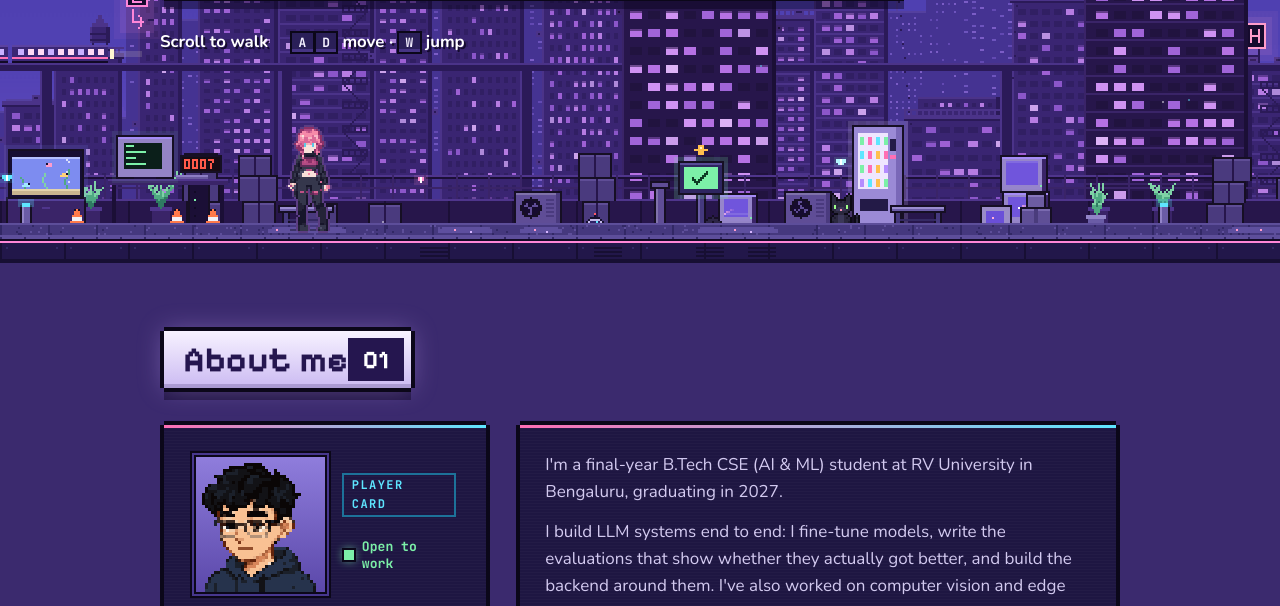
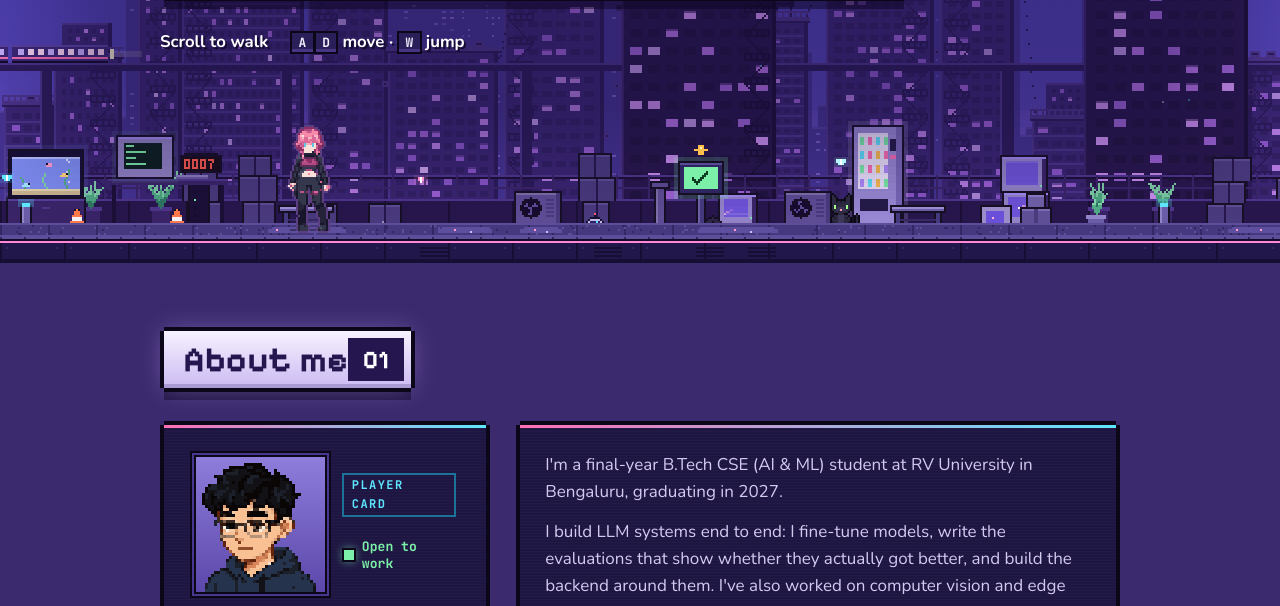
Before and after one commit to Neeraj1437/R-sum-, a plain HTML site: page index.html in a window 1280 px wide. Shown: the part 537-1143 px from the top of the page. Drawn offline with nearby package versions, Linux system fonts and the light colour scheme; no server answers; animation ran at ten frames a second.

Commit message:
fix : reduce the city density cluttered

```diff
--- a/script.js
+++ b/script.js
@@ -407,4 +407,18 @@
 
   /* ---------- footer year ---------- */
   $('#year').textContent = new Date().getFullYear();
+
+  /* ---------- text fades out just above the rooftop ----------
+     The rooftop strip (the girl, kiosks, cats) is drawn over the page, so the page's text fades out before it gets
+     there. --fade-at is where the fade ends, measured from the top of each element (style.css applies the mask). */
+  var faded = [].slice.call(document.querySelectorAll('main, .footer')), fadeQueued = false;
+  function setFade() {
+    fadeQueued = false;
+    var end = innerHeight - 80;
+    faded.forEach(function (el) { el.style.setProperty('--fade-at', Math.round(end - el.getBoundingClientRect().top) + 'px'); });
+  }
+  function queueFade() { if (!fadeQueued) { fadeQueued = true; requestAnimationFrame(setFade); } }
+  addEventListener('scroll', queueFade, { passive: true });
+  addEventListener('resize', queueFade);
+  setFade();
 })();
--- a/style.css
+++ b/style.css
@@ -171,6 +171,12 @@ kbd {
   image-rendering: pixelated; image-rendering: crisp-edges;
 }
 main, .footer { position: relative; z-index: 1; }
+/* the text fades out just above the rooftop strip, so the girl and the props never sit on top of it
+   (script.js keeps --fade-at at that line as you scroll; without it nothing fades) */
+main, .footer {
+  -webkit-mask-image: linear-gradient(to bottom, #000 calc(var(--fade-at, 100000px) - 110px), transparent var(--fade-at, 100000px));
+  mask-image: linear-gradient(to bottom, #000 calc(var(--fade-at, 100000px) - 110px), transparent var(--fade-at, 100000px));
+}
 
 .bubble {
   position: fixed; z-index: 31; left: 0; bottom: 0;
@@ -626,7 +632,7 @@ main { counter-reset: stop; }
 .letter__note { font-size: .9rem; text-align: center; color: var(--ink-3) !important; }
 
 /* ---------- footer ---------- */
-.footer { padding: 3rem 0 2rem; text-align: center; color: var(--title); text-shadow: 2px 2px 0 var(--title-shadow); font-weight: 600; }
+.footer { padding: 3rem 0 calc(2rem + 130px); text-align: center; color: var(--title); text-shadow: 2px 2px 0 var(--title-shadow); font-weight: 600; }
 .footer__thanks { font-family: var(--font-head); font-weight: 700; font-size: clamp(1.5rem, 4vw, 2rem); margin-bottom: .6rem; text-shadow: 3px 3px 0 var(--pink-dark), 0 0 18px var(--glow); }
 .footer__keys { margin-top: .8rem; }
 .footer kbd { text-shadow: none; }
--- a/world.js
+++ b/world.js
@@ -214,9 +214,9 @@
     day: { // dusk: a violet city with lavender windows and pink neon
       sky: ['#3b2d93', '#4839a8', '#5343b5', '#7150bd'], stars: 0.45, moon: ['#f7f0ff', '#d6c8f2'],
       cloud: '#c4b0ff', cloudA: 0.17,
-      far: '#453392', farHi: '#54409f', farWin: ['#6d54bd', '#7b5dc6', '#6249b2'], farWinP: 0.42, haze: '#8f5ccc', tower: '#4d3a9e',
-      mid: '#3a2572', midHi: '#4b3389', midDark: '#2b1a58', midOff: '#311f63', midWin: ['#9d60d4', '#b67ce2', '#8b56c9'], midWinP: 0.46,
-      near: '#27164b', nearHi: '#3a2468', nearDark: '#1b0f36', edge: '#4f358c', nearOff: '#21133f', nearWin: ['#b571e3', '#cf92f2', '#a064d8'], nearWinP: 0.5,
+      far: '#453392', farHi: '#54409f', farWin: ['#6d54bd', '#7b5dc6', '#6249b2'], farWinP: 0.22, haze: '#8f5ccc', tower: '#4d3a9e',
+      mid: '#3a2572', midHi: '#4b3389', midDark: '#2b1a58', midOff: '#311f63', midWin: ['#9d60d4', '#b67ce2', '#8b56c9'], midWinP: 0.26,
+      near: '#27164b', nearHi: '#3a2468', nearDark: '#1b0f36', edge: '#4f358c', nearOff: '#21133f', nearWin: ['#b571e3', '#cf92f2', '#a064d8'], nearWinP: 0.3,
       crt: '#9484c6', screen: '#6a4fd8', screenHi: '#a68cf6', streak: '#ffb0e8', glow: 0.16,
       box: '#4a3a7e', boxHi: '#5f4d96', plant: ['#2f7a62', '#4fa982', '#7fd1a6'], water: '#7d8cf0', waterHi: '#b4c0ff', train: '#3b2775', trainHi: '#5b42a0',
       floor: '#45387e', floorHi: '#5d4e9a', floorDark: '#322865', face: '#22174a', faceDark: '#170f33', mote: '#ffffff'
@@ -224,9 +224,9 @@
     night: {
       sky: ['#0b0824', '#150f3a', '#221756', '#38206e'], stars: 1, moon: ['#fff6dc', '#d8cfae'],
       cloud: '#9a7cf0', cloudA: 0.11,
-      far: '#211750', farHi: '#2b1f60', farWin: ['#4d3896', '#5b41a6', '#44318c'], farWinP: 0.34, haze: '#5b3596', tower: '#281c5e',
-      mid: '#1b1140', midHi: '#281a56', midDark: '#120a2e', midOff: '#170e37', midWin: ['#a868e6', '#c98af2', '#9056d6'], midWinP: 0.4,
-      near: '#120a29', nearHi: '#1f1440', nearDark: '#0a0519', edge: '#34226a', nearOff: '#0f0823', nearWin: ['#cf86f4', '#e8a6f9', '#b06cea'], nearWinP: 0.45,
+      far: '#211750', farHi: '#2b1f60', farWin: ['#4d3896', '#5b41a6', '#44318c'], farWinP: 0.2, haze: '#5b3596', tower: '#281c5e',
+      mid: '#1b1140', midHi: '#281a56', midDark: '#120a2e', midOff: '#170e37', midWin: ['#a868e6', '#c98af2', '#9056d6'], midWinP: 0.24,
+      near: '#120a29', nearHi: '#1f1440', nearDark: '#0a0519', edge: '#34226a', nearOff: '#0f0823', nearWin: ['#cf86f4', '#e8a6f9', '#b06cea'], nearWinP: 0.28,
       crt: '#55497e', screen: '#5038c4', screenHi: '#7e66ea', streak: '#ff9ccc', glow: 0.24,
       box: '#2b2150', boxHi: '#3a2d66', plant: ['#174a3c', '#287058', '#3f9876'], water: '#4f5fd0', waterHi: '#8794f2', train: '#22164a', trainHi: '#3a2970',
       floor: '#45387e', floorHi: '#5d4e9a', floorDark: '#322865', face: '#22174a', faceDark: '#170f33', mote: '#ff9ccc'
@@ -458,8 +458,8 @@
       var w = Math.min(TILE - 2 - x, 22 + Math.floor(r() * 40)), h = Math.floor(50 + Math.pow(r(), 1.2) * maxH), top = yb - h;
       block(L, x, top, w, yb, rng(500 + x), T, false);
       var sr = r();
-      if (sr < 0.2 && w >= 20) signs.push(['h', x, top, w, flat[fi++ % flat.length]]);
-      else if (sr < 0.4 && h > 80) signs.push(['v', x, top, w, tall[ti++ % tall.length], r() < 0.4]);
+      if (sr < 0.07 && w >= 20) signs.push(['h', x, top, w, flat[fi++ % flat.length]]);           // signs kept sparse, so the
+      else if (sr < 0.13 && h > 80) signs.push(['v', x, top, w, tall[ti++ % tall.length], r() < 0.4]);   // text stays the focus
       tops.push([x, top, w]);
       x += w + (r() < 0.55 ? 0 : 2 + Math.floor(r() * 8));
     }
@@ -503,18 +503,15 @@
   function genNear() {
     var L = layer(), ctx = L.ctx, r = rng(37), fb = floorB(), x, i;
     var T = { body: P.near, hi: P.nearHi, dark: P.nearDark, off: P.nearOff, wins: P.nearWin, p: P.nearWinP };
-    // a few tall buildings close by, with big signs; nothing tall near the start, where the desk is
+    // a few tall buildings close by (one with a BANK board); nothing tall near the start, where the desk is
     var spots = [[296, 64, 'BAR', 1], [520, 80, 'INN', 2], [770, 58, 'ATM', 0]];
     spots.forEach(function (s, k) {
       var bx0 = s[0] + Math.floor(r() * 30), w = s[1] + Math.floor(r() * 14), h = Math.floor(HB * (0.5 + r() * 0.28)), top = fb - h;
       block(L, bx0, top, w, fb, rng(900 + bx0), T, true);
-      var col = SIGN[k % SIGN.length];
-      if (s[3] === 1) signV(L, bx0 + w - 3, top + 18, s[2], col, true, -1);
-      else if (s[3] === 2) {
-        signV(L, bx0 - 9, top + 26, s[2], col, false, 1);
+      if (s[3] === 2) {
         signH(L, bx0 + Math.floor((w - 29) / 2), top - 22, 'BANK', SIGN[1], 8, P.nearDark);
         fan(L, bx0 + w - 13, top + Math.floor(h * 0.45), 9, mix(P.edge, '#ffffff', 0.22), P.edge);
-      } else signV(L, bx0 - 9, top + Math.floor(h * 0.35), s[2], col, false, 1);
+      }
     });
     // the back of the rooftop: a low wall with a railing, the city beyond
     var wt = fb - 12;
@@ -821,6 +818,18 @@
     drawLayer(near, PAR.near);
     drawHome();
     drawMotes();
+    drawVeil();
+  }
+  function drawVeil() { // darkens the city behind the page's text column (about 1060 CSS px), fading out to the sides and the rooftop
+    var col = Math.min(WB, Math.round(1060 / S)), edge = Math.round(140 / S), x0 = Math.round((WB - col) / 2), fb = floorB();
+    var a = night ? 0.42 : 0.36, c = night ? '10,6,30' : '24,14,64', k = edge / (col + 2 * edge);
+    var g = bx.createLinearGradient(x0 - edge, 0, x0 + col + edge, 0);
+    g.addColorStop(0, 'rgba(' + c + ',0)'); g.addColorStop(k, 'rgba(' + c + ',' + a + ')');
+    g.addColorStop(1 - k, 'rgba(' + c + ',' + a + ')'); g.addColorStop(1, 'rgba(' + c + ',0)');
+    bx.fillStyle = g;
+    bx.fillRect(0, 0, WB, fb - 60);
+    for (var y = 0; y < 60; y += 4) { bx.globalAlpha = 1 - y / 60; bx.fillRect(0, fb - 60 + y, WB, 4); }
+    bx.globalAlpha = 1;
   }
 
   /* ---------- foreground ---------- */
@@ -859,6 +868,7 @@
         continue;
       }
       var r = hash(k * 13 + 5);
+      if (hash(k * 29 + 3) < 0.5) continue;           // every other slot left bare, so the rooftop stays calm
       if (r < 0.1) {                                   // traffic cone
         rect(fx, x - 1, gy - 1, 9, 2, OUTLINE); rect(fx, x, gy - 1, 7, 1, '#2e2648');
         for (var c = 0; c < 9; c++) { var hw = Math.floor(c / 3); rect(fx, x + 3 - hw - 1, gy - 10 + c, hw * 2 + 3, 1, c === 4 || c === 5 ? '#f2f2f7' : '#ff7a4a'); }
@@ -938,7 +948,7 @@
         var set = CATS[hash(k * 3) < 0.6 ? 0 : 1], blink = mod(t + ph, 4) < 0.15 || pettedCat() === k;
         img = (blink ? set.blink : set.front)[catFlip(k)];
         fx.drawImage(img, Math.round(base), gy - img.height + 1);
-      } else if (r < 0.6) {                                // a patrol robot going back and forth
+      } else if (r < 0.46) {                               // a patrol robot going back and forth
         var a = t * 0.5 + ph, bxp = base + Math.sin(a) * 26, dir = Math.cos(a) >= 0 ? 0 : 1;
         img = BOT[dir];
         var bob = Math.floor(t * 8) % 2;
@@ -946,11 +956,6 @@
         var vx = Math.round(bxp) + 2 + Math.floor(mod(t * 4 + ph, 1) * 7);
         dot(fx, vx, gy - img.height + 5, '#5ee6ff');
         if ((t + ph) % 1 < 0.5) dot(fx, Math.round(bxp) + 5, gy - img.height + 1, '#ff5a6a');
-      } else if (r < 0.74) {                               // a drone hovering low
-        img = DRONE[Math.floor(t * 14 + k) % 2];
-        var dy = gy - 34 + Math.round(Math.sin(t * 2 + ph) * 3);
-        fx.drawImage(img, Math.round(base + Math.sin(t * 0.4 + ph) * 16), dy);
-        rect(fx, Math.round(base + Math.sin(t * 0.4 + ph) * 16) + 3, gy - 1, 5, 1, 'rgba(10,14,30,.35)');
       }
     }
   }
```
Also changed, not shown: 1 other file.
